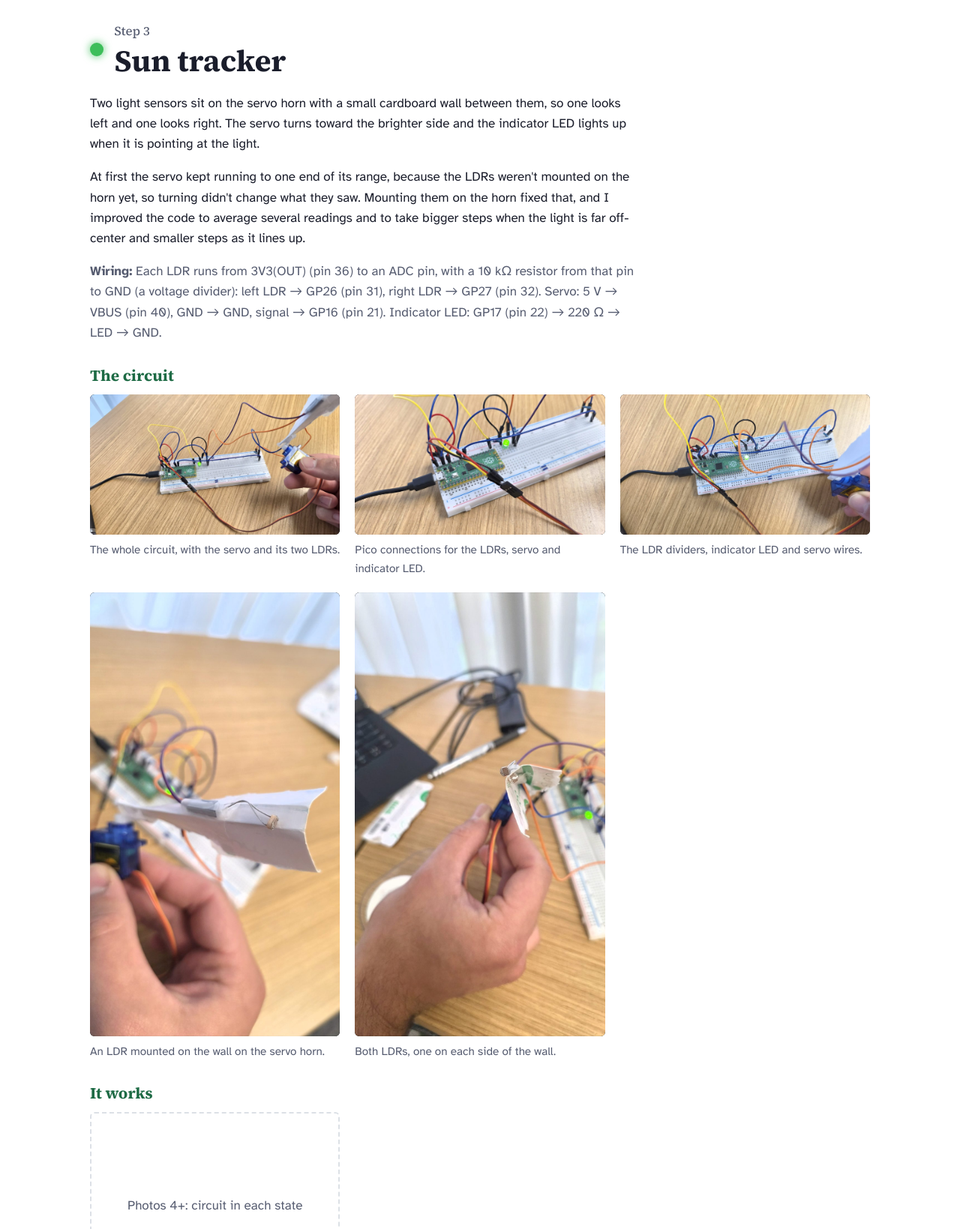
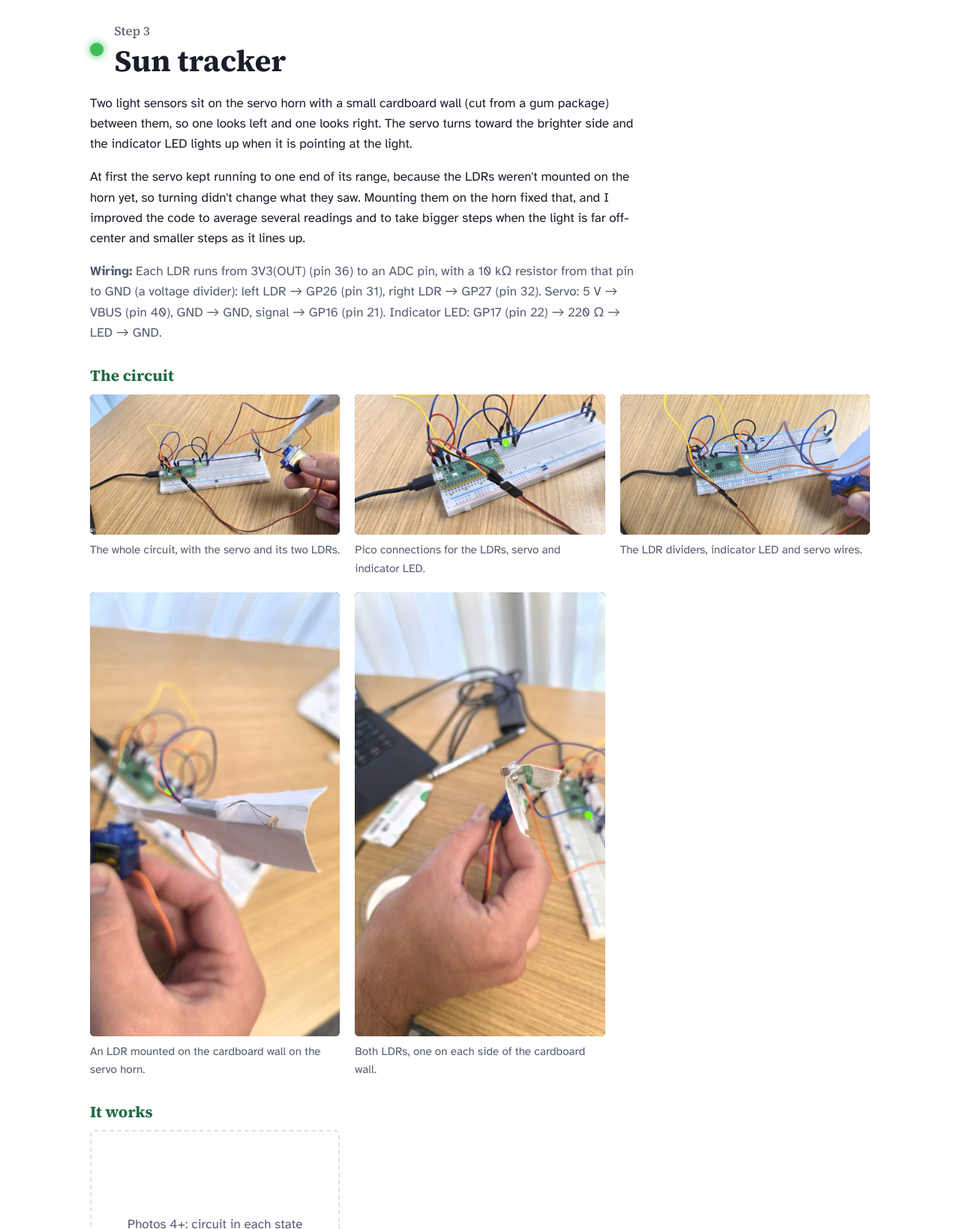
Before and after one commit to Xxytham/pico-0, a plain HTML site: page pico-2.html in a window 1280 px wide. Shown: the part 3560-5199 px from the top of the page at 75% size. Drawn offline with Linux system fonts and the light colour scheme.

Commit message:
Pico-2: note cardboard wall from a gum package
Co-Authored-By: Claude Opus 5.5 <noreply@anthropic.com>
Claude-Session: https://claude.ai/code/session_01GLKwKfDC4dj2egNoNP8nGv

```diff
--- a/pico-2.html
+++ b/pico-2.html
@@ -134,6 +134,10 @@ thead th:not(:first-child){text-align:right}
   </ul>
   <div class="sep" role="presentation"></div>
   <ul>
+    <li><a href="pico-2.html"><span class="dot" aria-hidden="true"></span>Pico-2</a></li>
+  </ul>
+  <div class="sep" role="presentation"></div>
+  <ul>
     <li><a href="pico-2.html" aria-current="page"><span class="dot" aria-hidden="true"></span>Pico-2</a></li>
     <li class="sub"><a href="#step1"><span class="dot" aria-hidden="true"></span>Step 1: Tilt switch</a></li>
     <li class="sub"><a href="#step2"><span class="dot" aria-hidden="true"></span>Step 2: Tilt + code</a></li>
@@ -192,11 +196,11 @@ while True:
 <section id="step3" class="step">
 <div class="wrap">
 <div class="ch-head"><span class="led green" aria-hidden="true"></span><div><p class="ch-num">Step 3</p><h2>Sun tracker</h2></div></div>
-<div class="explain"><p>Two light sensors sit on the servo horn with a small cardboard wall between them, so one looks left and one looks right. The servo turns toward the brighter side and the indicator LED lights up when it is pointing at the light.</p><p>At first the servo kept running to one end of its range, because the LDRs weren&#x27;t mounted on the horn yet, so turning didn&#x27;t change what they saw. Mounting them on the horn fixed that, and I improved the code to average several readings and to take bigger steps when the light is far off-center and smaller steps as it lines up.</p></div>
+<div class="explain"><p>Two light sensors sit on the servo horn with a small cardboard wall (cut from a gum package) between them, so one looks left and one looks right. The servo turns toward the brighter side and the indicator LED lights up when it is pointing at the light.</p><p>At first the servo kept running to one end of its range, because the LDRs weren&#x27;t mounted on the horn yet, so turning didn&#x27;t change what they saw. Mounting them on the horn fixed that, and I improved the code to average several readings and to take bigger steps when the light is far off-center and smaller steps as it lines up.</p></div>
 <p class="wiring"><b>Wiring:</b> Each LDR runs from 3V3(OUT) (pin 36) to an ADC pin, with a 10 kΩ resistor from that pin to GND (a voltage divider): left LDR → GP26 (pin 31), right LDR → GP27 (pin 32). Servo: 5 V → VBUS (pin 40), GND → GND, signal → GP16 (pin 21). Indicator LED: GP17 (pin 22) → 220 Ω → LED → GND.</p>
 <h3>The circuit</h3><div class="grid"><figure class="shot"><img src="images/pico-2/step3-whole.jpg" alt="Sun tracker circuit with the servo and its LDRs held beside the breadboard" loading="lazy"><figcaption>The whole circuit, with the servo and its two LDRs.</figcaption></figure><figure class="shot"><img src="images/pico-2/step3-pins.jpg" alt="Close-up of the Pico pin connections for the sun tracker" loading="lazy"><figcaption>Pico connections for the LDRs, servo and indicator LED.</figcaption></figure><figure class="shot"><img src="images/pico-2/step3-a.jpg" alt="Breadboard with the LDR voltage dividers, indicator LED and servo wires" loading="lazy"><figcaption>The LDR dividers, indicator LED and servo wires.</figcaption></figure>
-<figure class="shot"><img src="images/pico-2/step3-ldr-1.jpg" alt="An LDR mounted on the paper wall on the servo horn" loading="lazy"><figcaption>An LDR mounted on the wall on the servo horn.</figcaption></figure>
-<figure class="shot"><img src="images/pico-2/step3-ldr-2.jpg" alt="Both LDRs on the servo horn, one on each side of the wall" loading="lazy"><figcaption>Both LDRs, one on each side of the wall.</figcaption></figure></div>
+<figure class="shot"><img src="images/pico-2/step3-ldr-1.jpg" alt="An LDR mounted on the cardboard wall on the servo horn" loading="lazy"><figcaption>An LDR mounted on the cardboard wall on the servo horn.</figcaption></figure>
+<figure class="shot"><img src="images/pico-2/step3-ldr-2.jpg" alt="Both LDRs on the servo horn, one on each side of the wall" loading="lazy"><figcaption>Both LDRs, one on each side of the cardboard wall.</figcaption></figure></div>
 <h3>It works</h3><div class="grid"><figure class="shot missing" data-slot="step3_works"><div class="ph">Photos 4+: circuit in each state</div></figure></div>
 <h3>Video</h3><div class="grid one"><figure class="shot vid"><video src="videos/step3-sun-tracker.mp4" poster="images/pico-2/step3-video-poster.jpg" controls playsinline preload="metadata" aria-label="Video: the servo turns the LDRs to follow a phone flashlight"></video><figcaption>The sun tracker turning to follow my phone&#x27;s flashlight.</figcaption></figure></div>
 <h3>3a: Sensor readings</h3><p>Raw <code>read_u16()</code> values (0 to 65535) from the two LDR voltage dividers. Higher means brighter.</p><div class="tbl"><table><thead><tr><th scope="col">Situation</th><th scope="col">Left (GP26)</th><th scope="col">Right (GP27)</th></tr></thead><tbody><tr><th scope="row">Both LDRs uncovered</th><td>55162</td><td>56731</td></tr><tr><th scope="row">Left LDR covered with a finger</th><td>38824</td><td>56913</td></tr><tr><th scope="row">Right LDR covered with a finger</th><td>54006</td><td>37014</td></tr><tr><th scope="row">Flashlight on the left LDR</th><td>61096</td><td>54670</td></tr></tbody></table></div>
```
